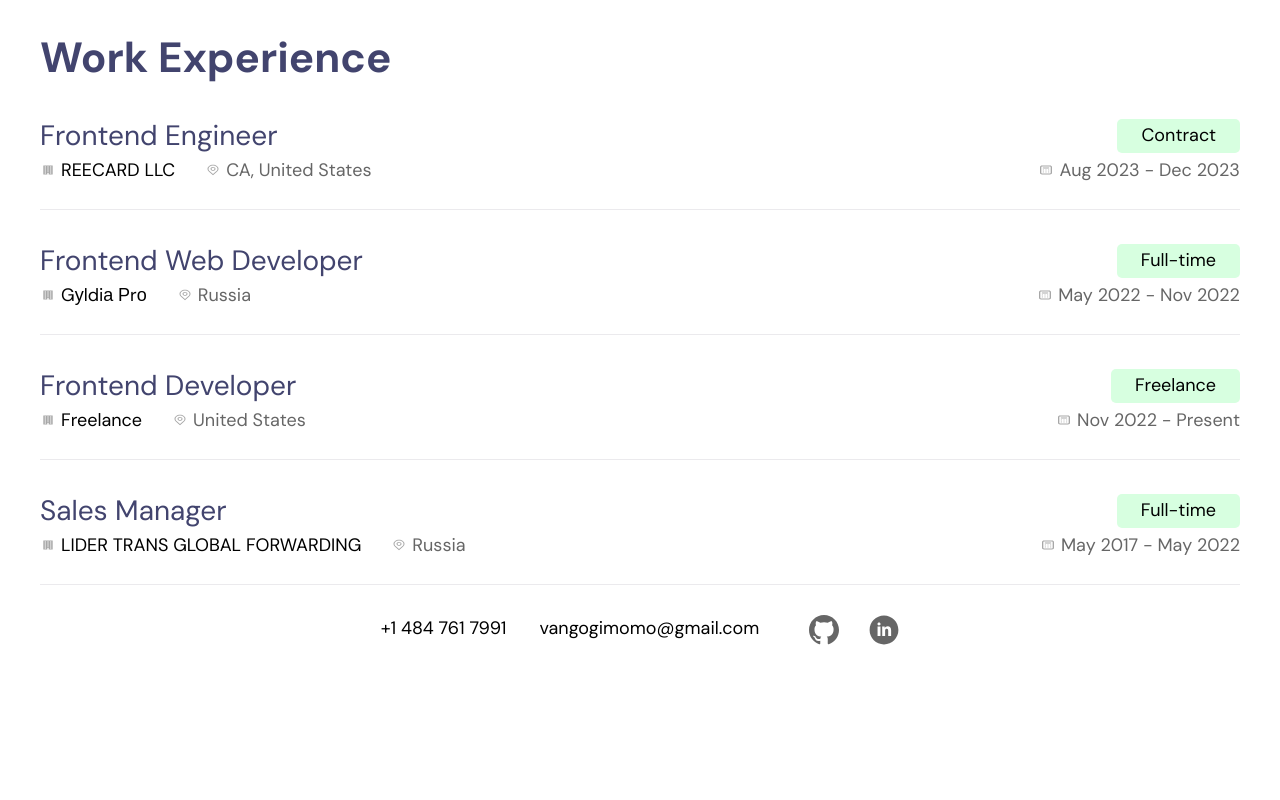
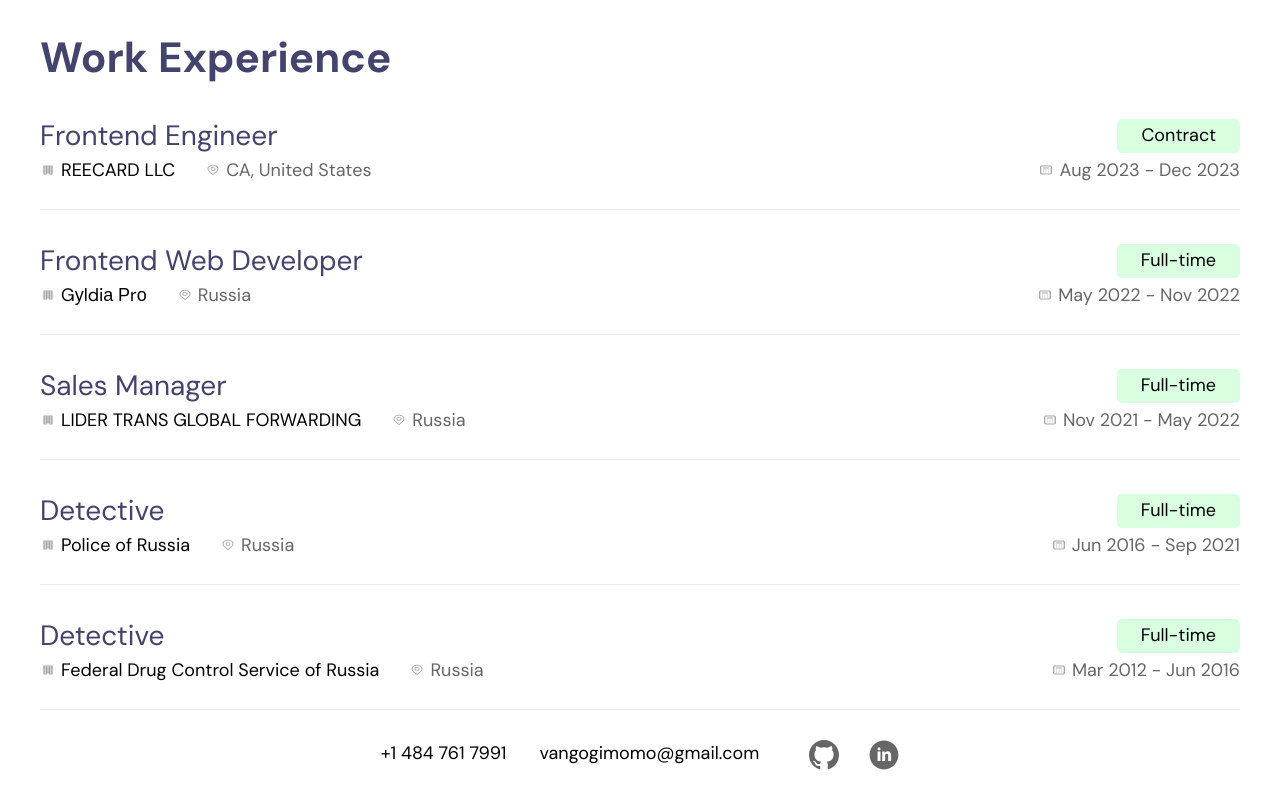
Before and after one commit to Birlogich/portfolio, a React (Create React App) app: page /about in a window 1280 px wide. Shown: the part 508-1308 px from the top of the page. Before the commit the page ends 1183 px from the top, so only its background shows below. Built offline with nearby package versions, Linux system fonts and the light colour scheme.

Commit message:
Changes in Description

```diff
--- a/src/components/About/About.jsx
+++ b/src/components/About/About.jsx
@@ -17,18 +17,25 @@ const jobs = [
     time: "May 2022 - Nov 2022",
   },
   {
-    title: "Frontend Developer",
-    type: "Freelance",
-    company: "Freelance",
-    location: "United States",
-    time: "Nov 2022 - Present",
-  },
-  {
     title: "Sales Manager",
     type: "Full-time",
     company: "LIDER TRANS GLOBAL FORWARDING",
     location: "Russia",
-    time: "May 2017 - May 2022",
+    time: "Nov 2021 - May 2022",
+  },
+  {
+    title: "Detective",
+    type: "Full-time",
+    company: "Police of Russia",
+    location: "Russia",
+    time: "Jun 2016 - Sep 2021",
+  },
+  {
+    title: "Detective",
+    type: "Full-time",
+    company: "Federal Drug Control Service of Russia",
+    location: "Russia",
+    time: "Mar 2012 - Jun 2016",
   },
 ];
 
```
